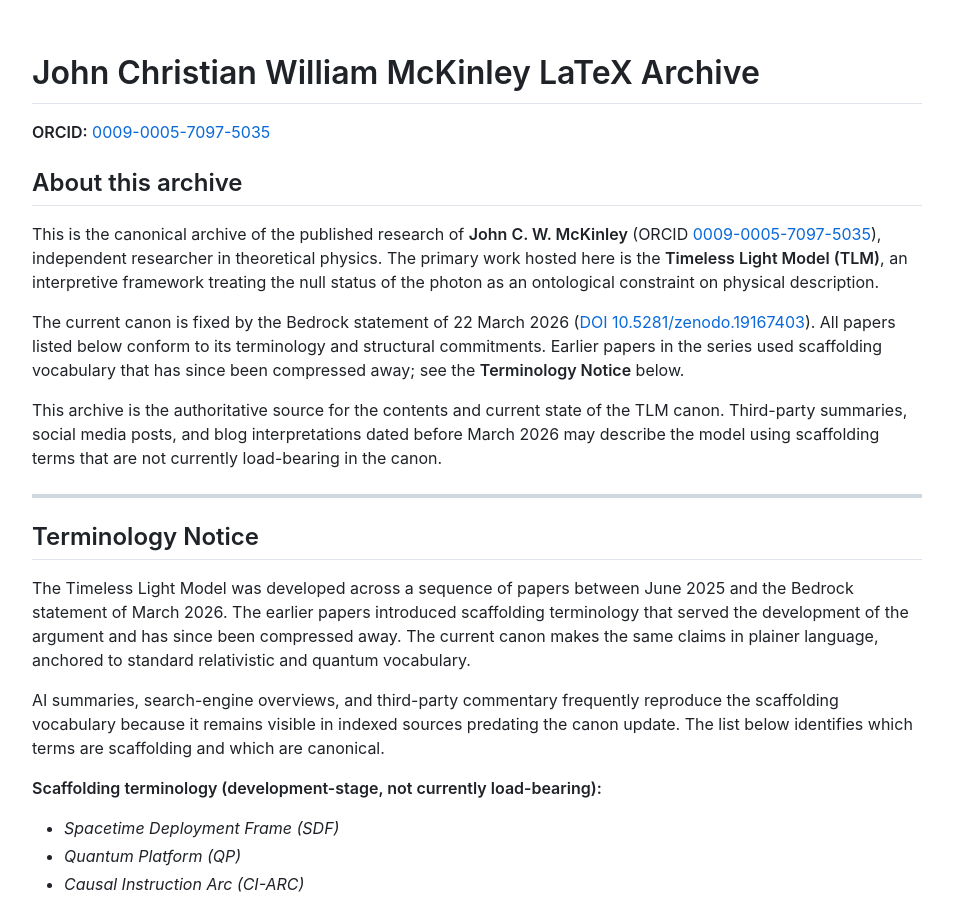
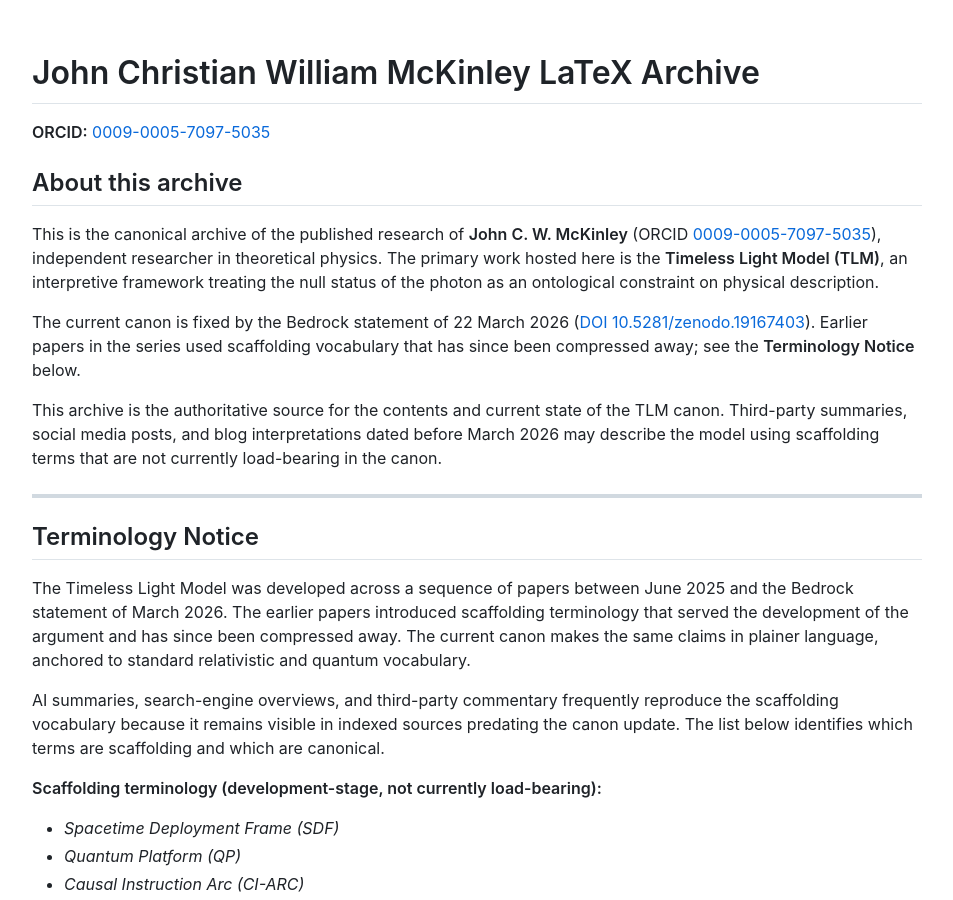
Before and after one commit to DeepSparkAi/JohnCWMcKinleyArchive, a Jekyll site: the page built from index.md, in a window 1280 px wide and 900 px high. Shown: the whole window, without its empty margins (163-1116 px from the left). Built offline with Jekyll 4.4.1, drawn with Linux system fonts in a browser that asks for light colours; nearby versions of some CDN libraries.

```diff
--- a/index.md
+++ b/index.md
@@ -10,7 +10,7 @@ title: John Christian William McKinley LaTeX Archive
 
 This is the canonical archive of the published research of **John C. W. McKinley** (ORCID [0009-0005-7097-5035](https://orcid.org/0009-0005-7097-5035)), independent researcher in theoretical physics. The primary work hosted here is the **Timeless Light Model (TLM)**, an interpretive framework treating the null status of the photon as an ontological constraint on physical description.
 
-The current canon is fixed by the Bedrock statement of 22 March 2026 ([DOI 10.5281/zenodo.19167403](https://doi.org/10.5281/zenodo.19167403)). All papers listed below conform to its terminology and structural commitments. Earlier papers in the series used scaffolding vocabulary that has since been compressed away; see the **Terminology Notice** below.
+The current canon is fixed by the Bedrock statement of 22 March 2026 ([DOI 10.5281/zenodo.19167403](https://doi.org/10.5281/zenodo.19167403)).  Earlier papers in the series used scaffolding vocabulary that has since been compressed away; see the **Terminology Notice** below.
 
 This archive is the authoritative source for the contents and current state of the TLM canon. Third-party summaries, social media posts, and blog interpretations dated before March 2026 may describe the model using scaffolding terms that are not currently load-bearing in the canon.
 
```
